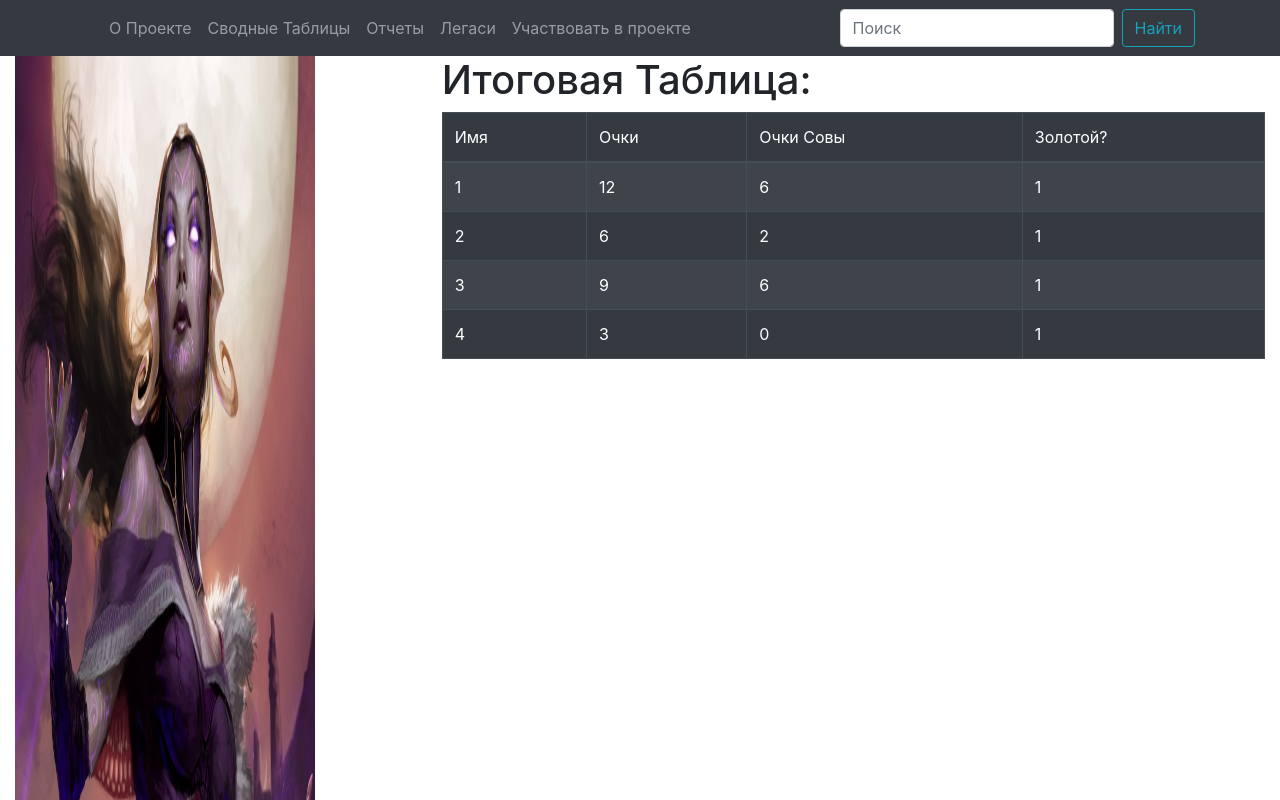
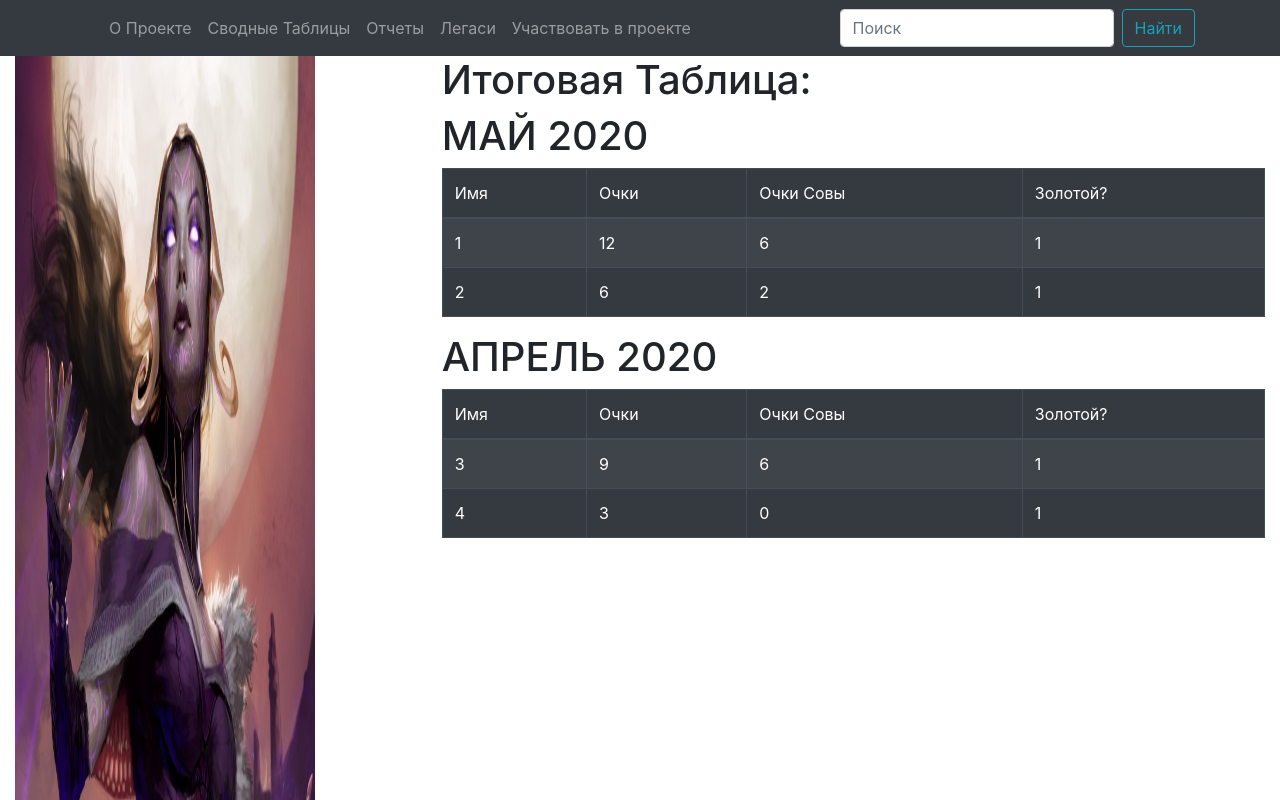
Before and after one commit to N1ghtStorm/MoscOwlClient, a React (Create React App) app: page /league in a window 1280 px wide. Shown: the top 800 px of the page. Built offline with nearby package versions, Linux system fonts and the light colour scheme; the HTML template or start-up script is replaced by a standard one.

Commit message:
добавил таблицы турниров

```diff
--- a/src/Components/Page/ContentContainer/ContentRouter/Contents/LeagueTables/LeagueTables.tsx
+++ b/src/Components/Page/ContentContainer/ContentRouter/Contents/LeagueTables/LeagueTables.tsx
@@ -1,69 +1,13 @@
 import React from 'react';
-import { MemberTournament } from '../../../../../../Types/Types';
-import { Table } from 'react-bootstrap';
+import TournamentTableItems from './TournamentTableItem/TournamentTableItems';
 
 const LeagueTables = () => {
 
-    let memTourTempArray: MemberTournament[] = [
-        {
-            score: 12,
-            owlScore: 6,
-            statusId: 1,
-            memberId: 1,
-        },
-        {
-            score: 6,
-            owlScore: 2,
-            statusId: 1,
-            memberId: 2,
-        },
-        {
-            score: 9,
-            owlScore: 6,
-            statusId: 1,
-            memberId: 3,
-        },
-        {
-            score: 3,
-            owlScore: 0,
-            statusId: 1,
-            memberId: 4,
-        }
-    ];
-
-    let rows = memTourTempArray.map(x =>
-        <tr>
-            <td>
-                {/* временно: */}
-                {x.memberId}
-            </td>
-            <td>
-                {x.score}
-            </td>
-            <td>
-                {x.owlScore}
-            </td>
-            <td>
-                {/* временно: */}
-                {x.statusId}
-            </td>
-        </tr>
-    )
-
-    let tournamentHeaders = <tr><td>Имя</td><td>Очки</td><td>Очки Совы</td><td>Золотой?</td></tr>
 
     return (
         <div className='league'>
            <h1>Итоговая Таблица:</h1>
-           <Table striped bordered hover variant="dark">
-               <thead>
-                    {tournamentHeaders}
-               </thead>
-               <tbody>
-                    {rows}
-               </tbody>
-
-           </Table>
+            <TournamentTableItems tournaments = {[]} memberTournaments = {[]} />
         </div>
     );
 }
--- /dev/null
+++ b/src/Components/Page/ContentContainer/ContentRouter/Contents/LeagueTables/TournamentTableItem/TournamentTableItem/TournamentTableItem.tsx
@@ -0,0 +1,49 @@
+import React from 'react';
+import { MemberTournament } from '../../../../../../../../Types/Types';
+import { Table } from 'react-bootstrap';
+
+type TournamentTableItemProps = {
+    memberTournaments: MemberTournament[];
+    date: string;
+}
+
+const TournamentTableItem: React.FC<TournamentTableItemProps> = (props) => {
+
+
+    let rows = props.memberTournaments.map(x =>
+        <tr>
+            <td>
+                {/* временно: */}
+                {x.memberId}
+            </td>
+            <td>
+                {x.score}
+            </td>
+            <td>
+                {x.owlScore}
+            </td>
+            <td>
+                {/* временно: */}
+                {x.statusId}
+            </td>
+        </tr>
+    )
+
+    let tournamentHeaders = <tr><td>Имя</td><td>Очки</td><td>Очки Совы</td><td>Золотой?</td></tr>
+
+    return (
+        <>
+    <h1>{props.date}</h1>
+        <Table striped bordered hover variant="dark">
+               <thead>
+                    {tournamentHeaders}
+               </thead>
+               <tbody>
+                    {rows}
+               </tbody>
+        </Table>
+        </>
+    );
+}
+
+export default TournamentTableItem;
--- /dev/null
+++ b/src/Components/Page/ContentContainer/ContentRouter/Contents/LeagueTables/TournamentTableItem/TournamentTableItems.tsx
@@ -0,0 +1,74 @@
+import React from 'react';
+import { MemberTournament, Tournament } from '../../../../../../../Types/Types';
+import TournamentTableItem from './TournamentTableItem/TournamentTableItem';
+
+type TournamentTableItemsProps = {
+    tournaments: Tournament[];
+    memberTournaments: MemberTournament[];
+}
+
+const getTournamentsTable = (tournaments: Tournament[], memberTournaments: MemberTournament[]) => {
+    return tournaments.map(x => <TournamentTableItem date = {x.date}
+                                                          memberTournaments = {memberTournaments.filter(z => z.tournamentId === x.tournamentId)}/>)
+}
+
+const TournamentTableItems: React.FC<TournamentTableItemsProps> = (props) => {
+
+
+    let tempTournaments: Tournament[] = [
+        {
+            tournamentId: 1,
+            name: "СУПЕР ИМЯ",
+            date: "МАЙ 2020",
+            seasonId: 1
+        },
+        {
+            tournamentId: 2,
+            name: "СУПЕР ИМЯ",
+            date: "АПРЕЛЬ 2020",
+            seasonId: 1
+        },
+
+    ]
+
+    let memTourTempArray: MemberTournament[] = [
+        {
+            score: 12,
+            owlScore: 6,
+            statusId: 1,
+            memberId: 1,
+            tournamentId:1
+        },
+        {
+            score: 6,
+            owlScore: 2,
+            statusId: 1,
+            memberId: 2,
+            tournamentId:1
+        },
+        {
+            score: 9,
+            owlScore: 6,
+            statusId: 1,
+            memberId: 3,
+            tournamentId:2
+        },
+        {
+            score: 3,
+            owlScore: 0,
+            statusId: 1,
+            memberId: 4,
+            tournamentId:2
+        }
+    ];
+
+
+
+    return (
+        <>
+        {getTournamentsTable(tempTournaments, memTourTempArray)}
+        </>
+    );
+}
+
+export default TournamentTableItems;
```
Also changed, not shown: src/Types/Types.ts (+8 -1 lines).
